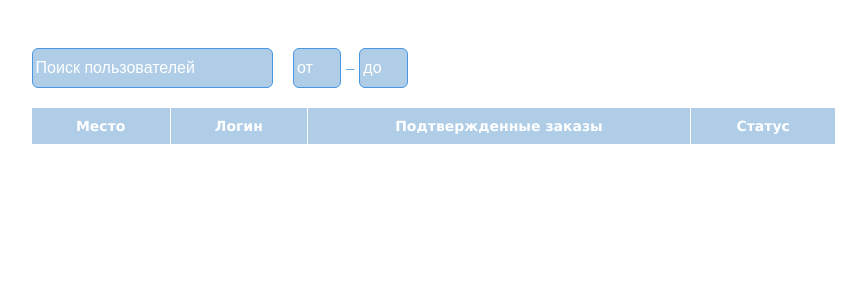
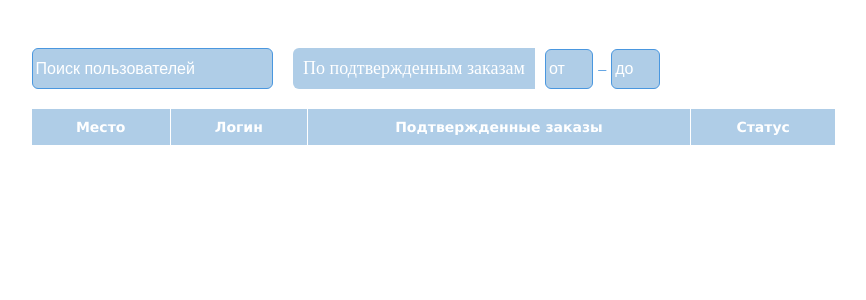
Before and after one commit to EvgeniiF87/tz, a Vue app: page / in a window 1280 px wide. Shown: the top 300 px of the page, without its empty margins (206-1072 px from the left). Built offline with nearby package versions, Linux system fonts and the light colour scheme.

Commit message:
fix code

```diff
--- a/src/components/Table/Table.vue
+++ b/src/components/Table/Table.vue
@@ -3,6 +3,7 @@
   <div class="search-wrap">
     <Search />
     <div class="comfirmed-orders">
+     <label for="">По подтвержденным заказам</label>
       <input v-model="defaultComfirmedOrdersFrom" @input="HandeleInputFrom" type="text">
 
       <div> &#8211; </div>
@@ -140,6 +141,15 @@
     width: 60%;
     margin-left: 20px;
 
+    & label {
+      margin-right: 10px;
+      padding: 10px 10px;
+      background-color: #AFCDE7;
+      border-radius: 6px 0 0 6px;
+      color: #fff;
+      font-size: 18px;
+    }
+
     & div {
       margin: 0 5px;
       color: #4a97df;
```
